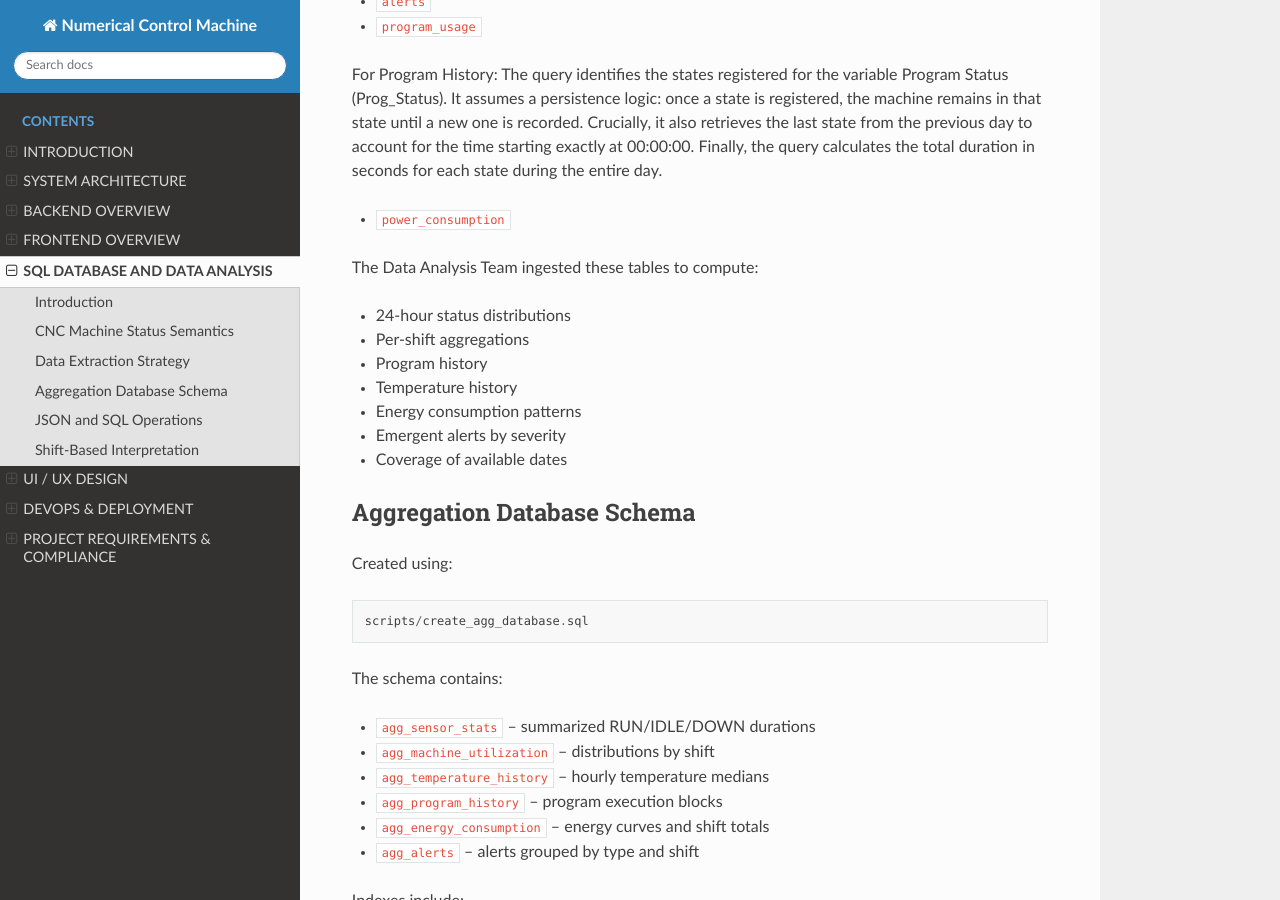
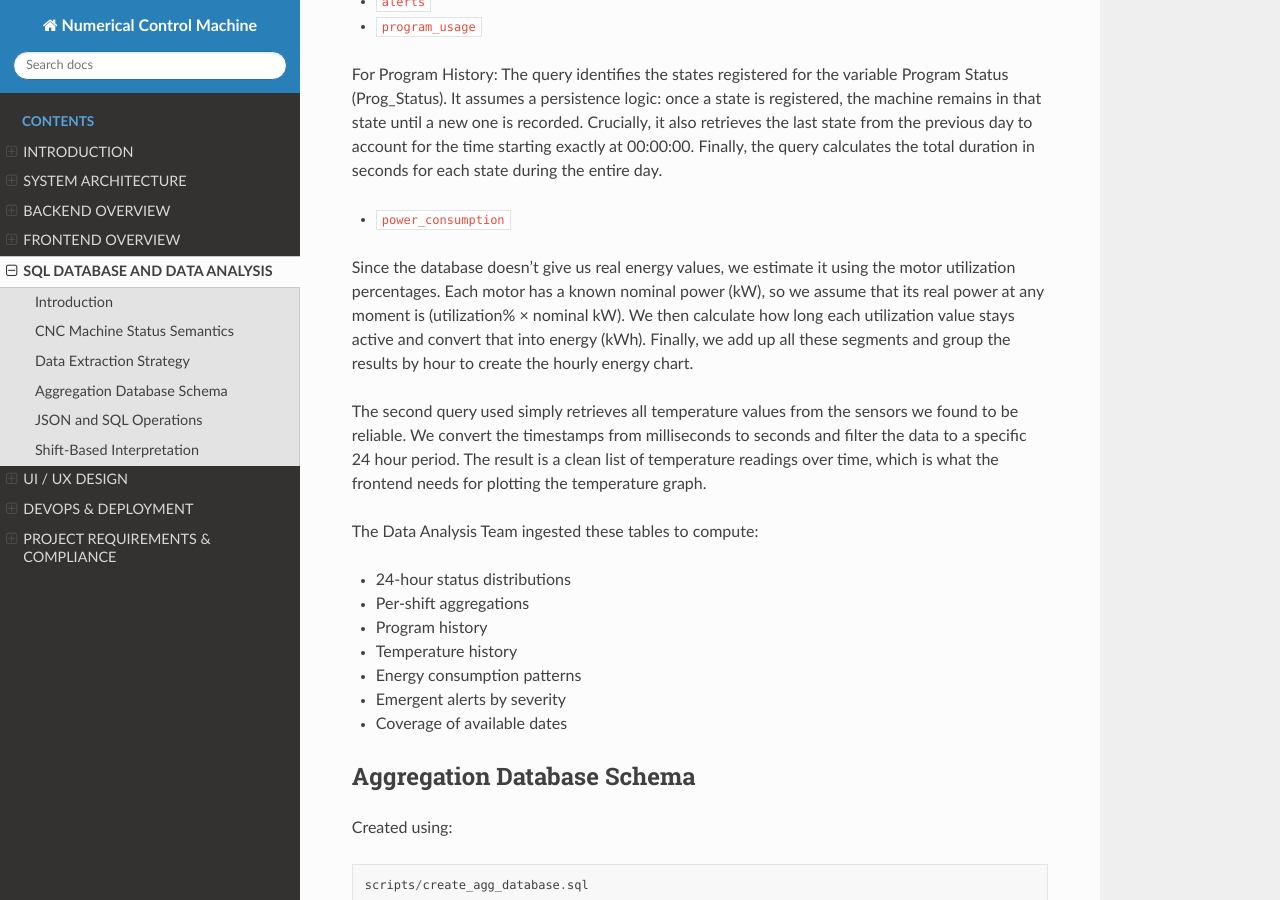
Before and after one commit to TBDA-Classes/2025G2, a Sphinx documentation site: the page built from docs/sphinx_documentation/source/db_sql.rst, in a window 1280 px wide and 900 px high, scrolled down 1349 px. Built offline with Sphinx 7.4.7 and the Read the Docs theme 3.1.0, drawn with Linux system fonts in a browser that asks for light colours.

Commit message:
Update db_sql.rst

```diff
--- a/docs/sphinx_documentation/source/db_sql.rst
+++ b/docs/sphinx_documentation/source/db_sql.rst
@@ -53,7 +53,10 @@ For Temperature statistics: The query retrieves the values of temperature variab
 For Program History: The query identifies the states registered for the variable Program Status (Prog_Status). It assumes a persistence logic: once a state is registered, the machine remains in that state until a new one is recorded. Crucially, it also retrieves the last state from the previous day to account for the time starting exactly at 00:00:00. Finally, the query calculates the total duration in seconds for each state during the entire day.
 
 * ``power_consumption``
+Since the database doesn’t give us real energy values, we estimate it using the motor utilization percentages. Each motor has a known nominal power (kW), so we assume that its real power at any moment is (utilization% × nominal kW).
+We then calculate how long each utilization value stays active and convert that into energy (kWh). Finally, we add up all these segments and group the results by hour to create the hourly energy chart.
 
+The second query used simply retrieves all temperature values from the sensors we found to be reliable. We convert the timestamps from milliseconds to seconds and filter the data to a specific 24 hour period. The result is a clean list of temperature readings over time, which is what the frontend needs for plotting the temperature graph.
 
 
 The Data Analysis Team ingested these tables to compute:
```
